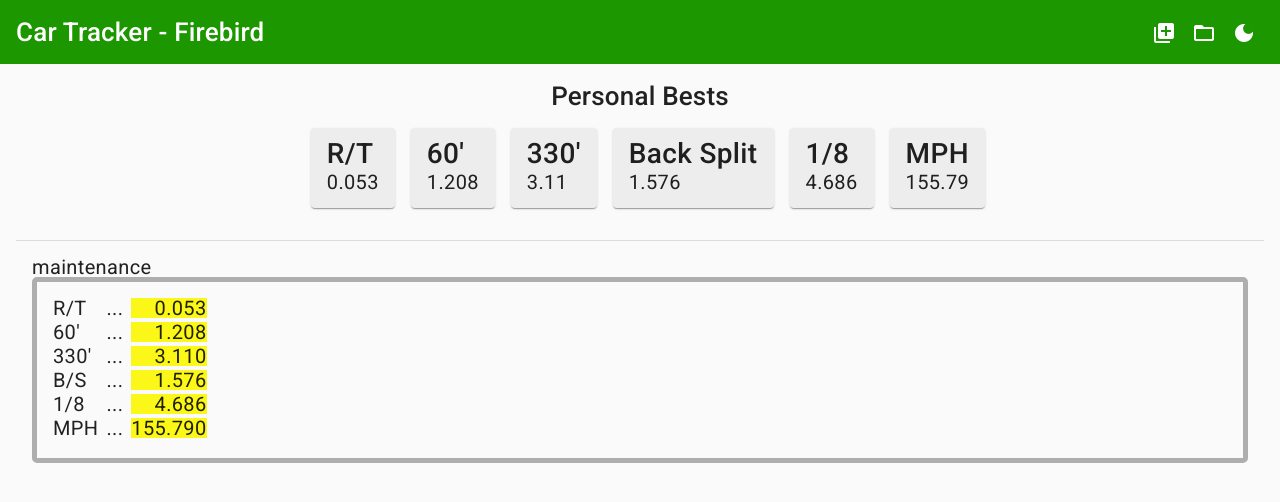
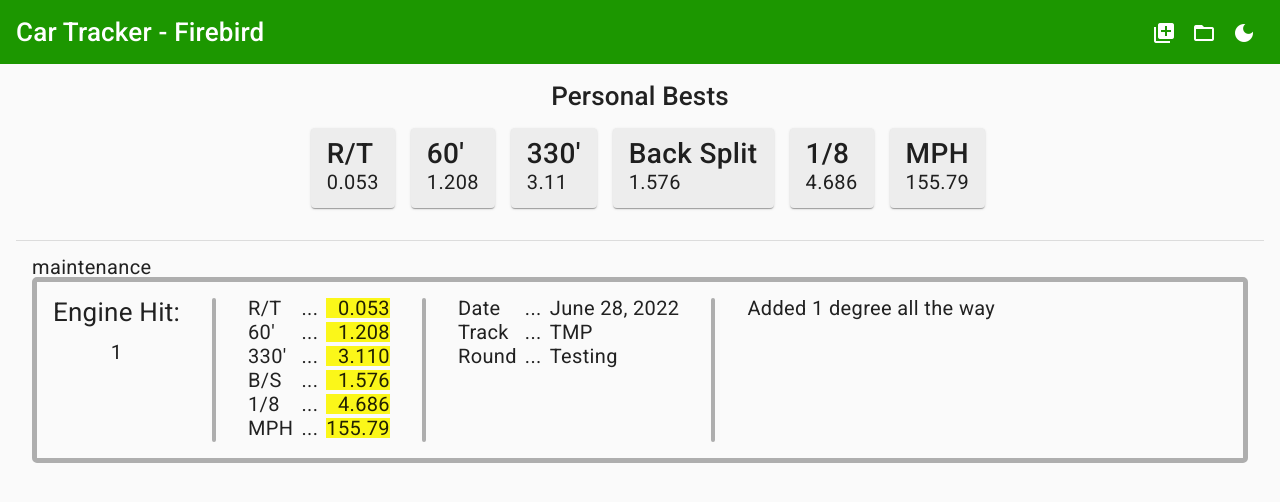
Before and after one commit to domp47/run-tracker, an Angular app in the folder angular-electron/: page / in a window 1280 px wide. Both pictures are taken after a click on the button "folder_open". Shown: the top 502 px of the page. Built offline with nearby package versions, Linux system fonts and the light colour scheme.

Commit message:
completed run display

```diff
--- a/angular-electron/src/app/app.component.html
+++ b/angular-electron/src/app/app.component.html
@@ -33,7 +33,7 @@
     </button>
   </div>
 </mat-toolbar>
-<div class="content">
+<div *ngIf="tableData?.length > 0" class="content">
   <h2 class="center-heading">Personal Bests</h2>
   <div class="summary-container mb-2">
     <mat-card class="dark-card">
--- a/angular-electron/src/app/core/services/save-file/save-file.service.ts
+++ b/angular-electron/src/app/core/services/save-file/save-file.service.ts
@@ -80,7 +80,7 @@
             round: null,
             opponent: null,
             outcome: null,
-            notes: null,
+            notes: 'Added 1 degree all the way',
             raceTrack: 'TMP',
             result: {
               reactionTime: 0.053,
--- a/angular-electron/src/app/display-item/run/run.component.html
+++ b/angular-electron/src/app/display-item/run/run.component.html
@@ -1,5 +1,12 @@
 <div class="run-border run-content">
-  <div class="timeslip">
+  <div>
+    <h3>Engine Hit:</h3>
+    <div style="text-align: center">
+      {{ run.runCount }}
+    </div>
+  </div>
+  <div class="vertical-divider"></div>
+  <div class="run-section">
     <div class="col">
       <span>R/T</span>
       <span>60'</span>
@@ -33,8 +40,40 @@
         run.result.eighthMile | number: "1.3-3"
       }}</span>
       <span [ngClass]="{ highlight: run.id === pbMPH.runId }">{{
-        run.result.mph | number: "1.3-3"
+        run.result.mph | number: "1.2-2"
       }}</span>
     </div>
   </div>
+  <div class="vertical-divider"></div>
+  <div class="run-section">
+    <div class="col">
+      <span>Date</span>
+      <span>Track</span>
+      <span>Round</span>
+      <span *ngIf="!(run.type === runType.TEST)">Opponent</span>
+      <span *ngIf="!(run.type === runType.TEST)">Outcome</span>
+    </div>
+    <div class="col ml-sm">
+      <span>...</span>
+      <span>...</span>
+      <span>...</span>
+      <span *ngIf="!(run.type === runType.TEST)">...</span>
+      <span *ngIf="!(run.type === runType.TEST)">...</span>
+    </div>
+    <div class="col ml-sm">
+      <span>{{ run.date | date: "longDate" }}</span>
+      <span>{{ run.raceTrack }}</span>
+      <span
+        >{{ run.type }}{{ run.type === runType.TEST ? "" : run.round }}</span
+      >
+      <span *ngIf="!(run.type === runType.TEST)">{{ run.opponent }}</span>
+      <span *ngIf="!(run.type === runType.TEST)">{{ run.outcome }}</span>
+    </div>
+  </div>
+  <div class="vertical-divider"></div>
+  <div class="run-section">
+    <p>
+      {{ run.notes }}
+    </p>
+  </div>
 </div>
--- a/angular-electron/src/app/display-item/run/run.component.scss
+++ b/angular-electron/src/app/display-item/run/run.component.scss
@@ -1,4 +1,4 @@
-.timeslip {
+.run-section {
   display: flex;
 
   & .col {
--- a/angular-electron/src/app/display-item/run/run.component.ts
+++ b/angular-electron/src/app/display-item/run/run.component.ts
@@ -1,6 +1,6 @@
 import { Component, Input, OnInit } from '@angular/core';
 import { PersonalBest } from '../../app.component';
-import { Run } from '../../models/tracking-file.model';
+import { Run, RunType } from '../../models/tracking-file.model';
 
 @Component({
   selector: 'app-run',
@@ -18,7 +18,9 @@
   @Input() pbMPH: PersonalBest;
   constructor() {}
 
-  ngOnInit(): void {
-    console.log(this.run.id === this.pbRT.runId);
+  ngOnInit(): void {}
+
+  get runType(): typeof RunType {
+    return RunType;
   }
 }
--- a/angular-electron/src/app/models/tracking-file.model.ts
+++ b/angular-electron/src/app/models/tracking-file.model.ts
@@ -5,9 +5,9 @@
 }
 
 export enum RunType {
-  TEST = 'test',
-  QUALIFYING = 'qualifying',
-  ELIMINATIONS = 'eliminations',
+  TEST = 'Testing',
+  QUALIFYING = 'Q',
+  ELIMINATIONS = 'E',
 }
 
 export interface TimeSlip {
--- a/angular-electron/src/styles.scss
+++ b/angular-electron/src/styles.scss
@@ -260,6 +260,10 @@
   .highlight {
     color: #000000;
   }
+
+  .vertical-divider {
+    border-color: $dark-bg-lighter-30;
+  }
 }
 
 // Specific component overrides, pieces that are not in line with the general theming
@@ -332,3 +336,9 @@
 .highlight {
   background-color: #fbf719;
 }
+
+.vertical-divider {
+  border-left: 4px solid $light-bg-darker-30;
+  border-radius: 4px;
+  margin: 0 2rem;
+}
```
